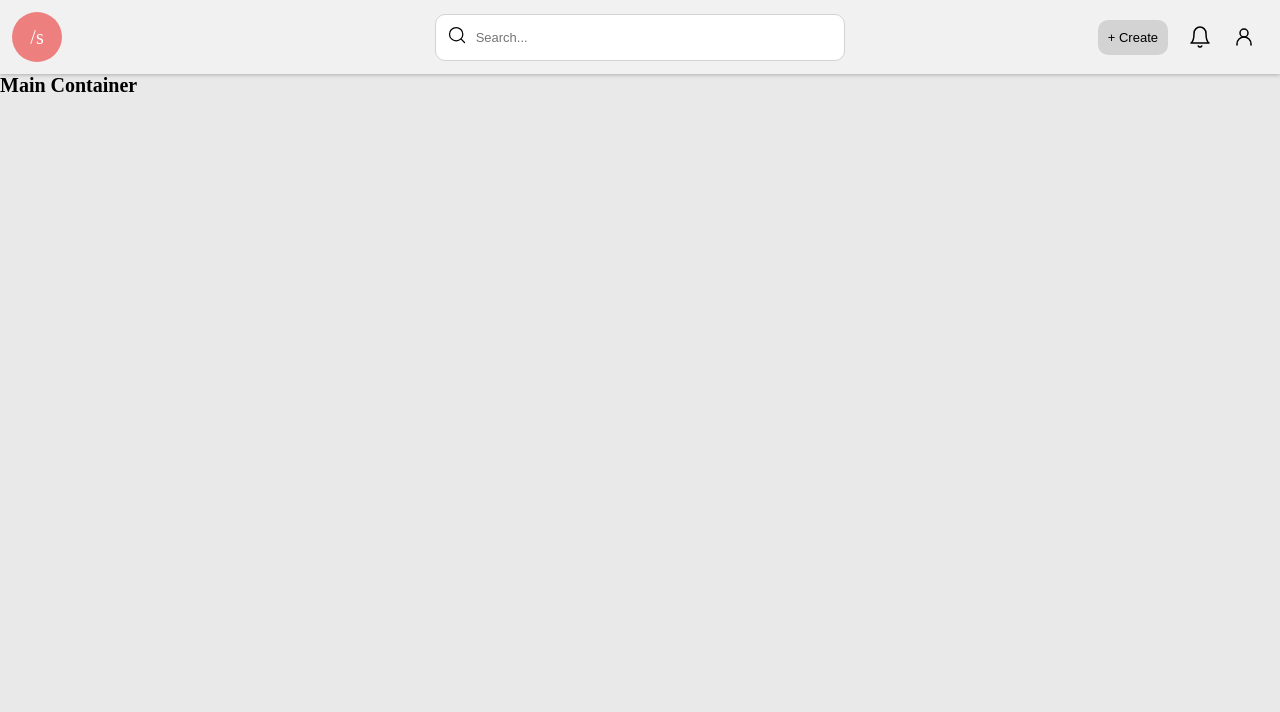
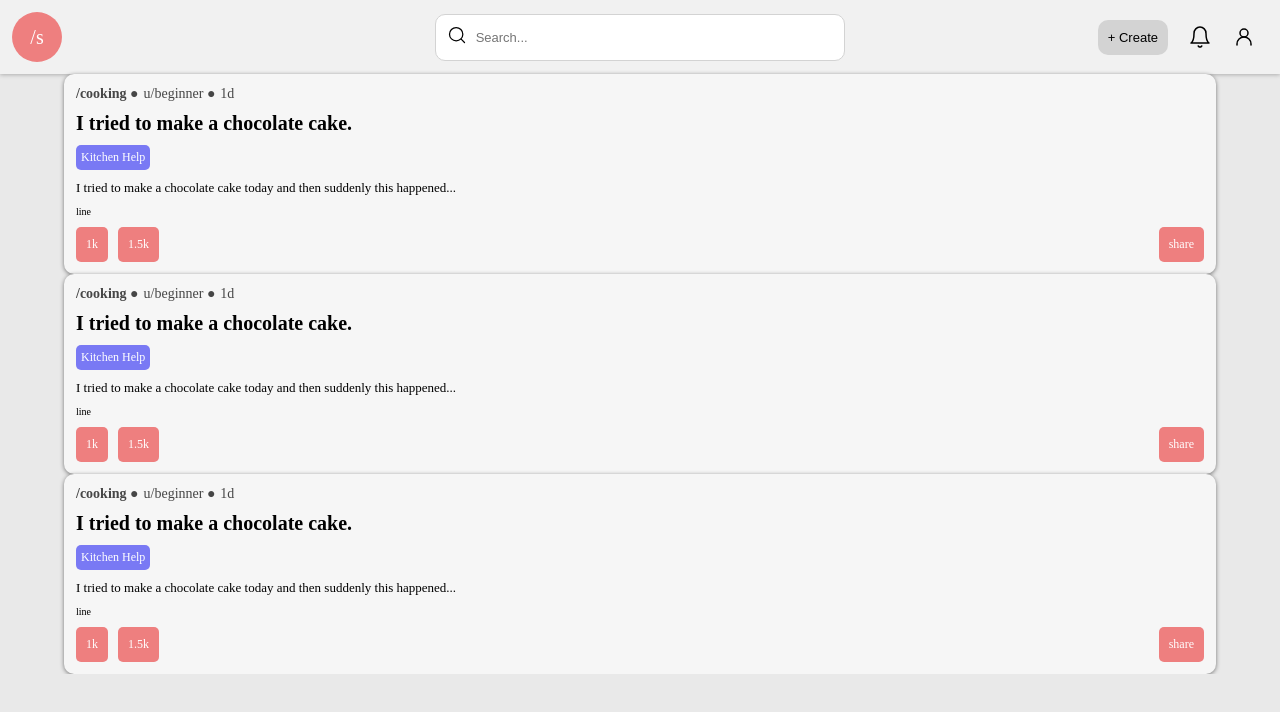
Before and after one commit to carlosr-lotus/section-client, a Next.js app: page / in a window 1280 px wide. Shown: the top 712 px of the page. Built offline with nearby package versions, Linux system fonts and the light colour scheme.

Commit message:
ADD import post component

```diff
--- a/src/app/page.tsx
+++ b/src/app/page.tsx
@@ -2,6 +2,7 @@
 "use client";
 
 import Header from "@/components/core/header/Header";
+import Post from "@/components/core/post/Post";
 
 import styles from "./page.module.css";
 
@@ -10,7 +11,9 @@ export default function Home() {
     <div className={styles.page}>
       <Header />
       <main className={styles.main}>
-        <h1>Main Container</h1>
+        <Post />
+        <Post />
+        <Post />
       </main>
     </div>
   );
```
